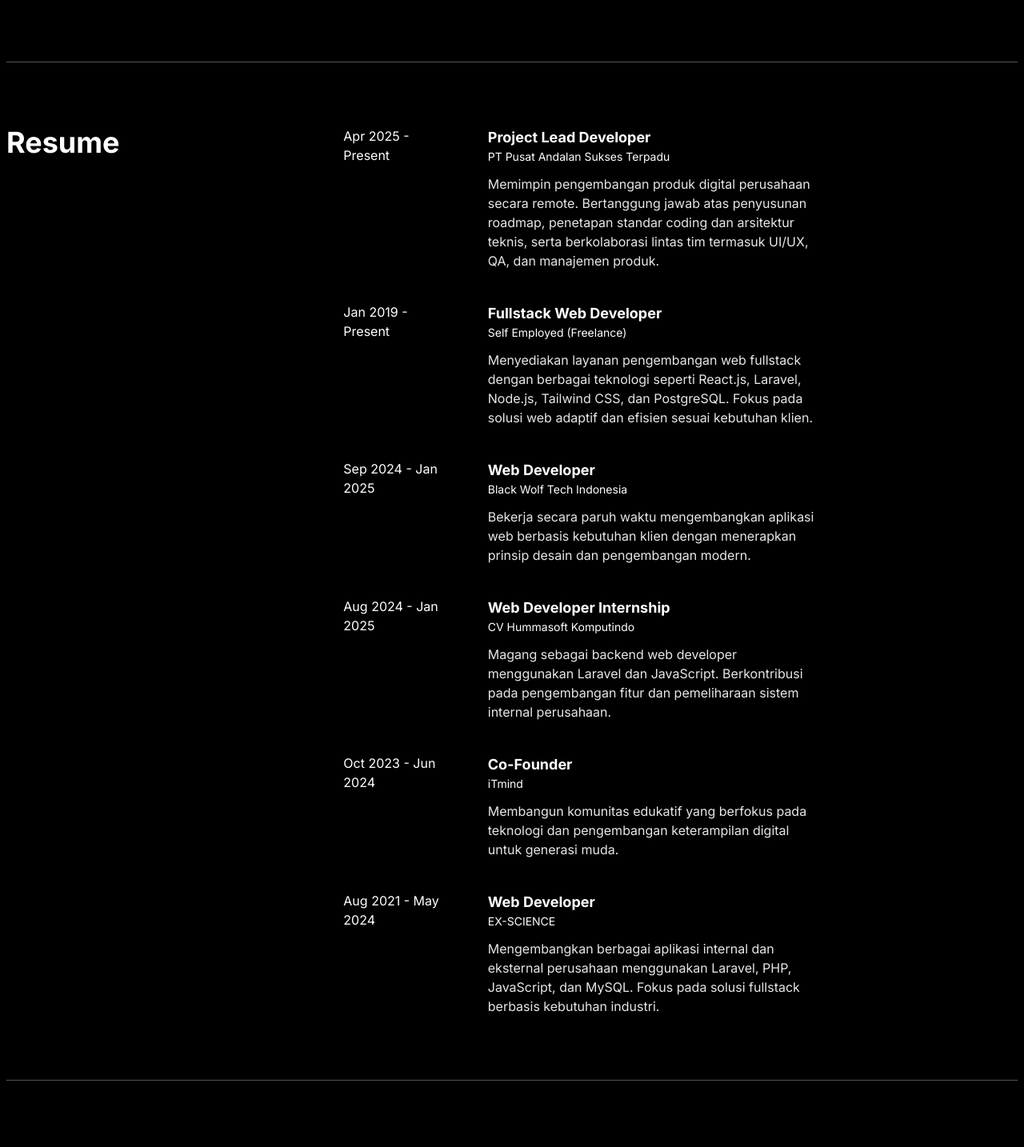
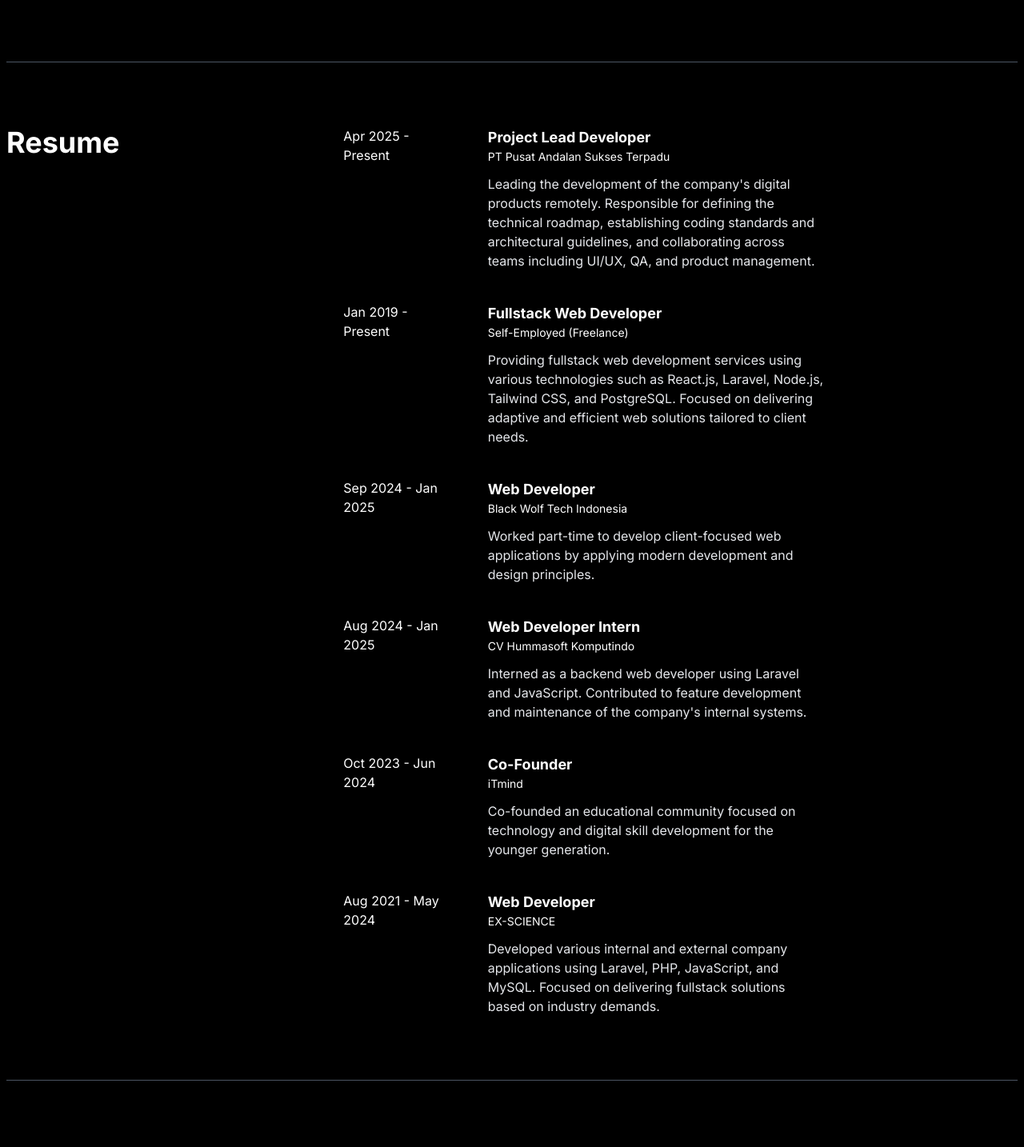
Before and after one commit to AlulCode45/My-Website, a Next.js app: page / in a window 1280 px wide. Shown: the part 1488-2922 px from the top of the page at 80% size. Built offline with nearby package versions, Linux system fonts and the light colour scheme.

Commit message:
fix: update job descriptions for clarity and consistency

```diff
--- a/src/app/page.tsx
+++ b/src/app/page.tsx
@@ -274,7 +274,7 @@ export default function Home() {
                   <b className="text-lg">Project Lead Developer</b>
                   <p className="text-sm text-white">PT Pusat Andalan Sukses Terpadu</p>
                   <p className="mt-3 text-gray-200">
-                    Memimpin pengembangan produk digital perusahaan secara remote. Bertanggung jawab atas penyusunan roadmap, penetapan standar coding dan arsitektur teknis, serta berkolaborasi lintas tim termasuk UI/UX, QA, dan manajemen produk.
+                    Leading the development of the company&apos;s digital products remotely. Responsible for defining the technical roadmap, establishing coding standards and architectural guidelines, and collaborating across teams including UI/UX, QA, and product management.
                   </p>
                 </div>
               </div>
@@ -286,9 +286,9 @@ export default function Home() {
                 </div>
                 <div className="col w-full md:w-3/6">
                   <b className="text-lg">Fullstack Web Developer</b>
-                  <p className="text-sm text-white">Self Employed (Freelance)</p>
+                  <p className="text-sm text-white">Self-Employed (Freelance)</p>
                   <p className="mt-3 text-gray-200">
-                    Menyediakan layanan pengembangan web fullstack dengan berbagai teknologi seperti React.js, Laravel, Node.js, Tailwind CSS, dan PostgreSQL. Fokus pada solusi web adaptif dan efisien sesuai kebutuhan klien.
+                    Providing fullstack web development services using various technologies such as React.js, Laravel, Node.js, Tailwind CSS, and PostgreSQL. Focused on delivering adaptive and efficient web solutions tailored to client needs.
                   </p>
                 </div>
               </div>
@@ -302,7 +302,7 @@ export default function Home() {
                   <b className="text-lg">Web Developer</b>
                   <p className="text-sm text-white">Black Wolf Tech Indonesia</p>
                   <p className="mt-3 text-gray-200">
-                    Bekerja secara paruh waktu mengembangkan aplikasi web berbasis kebutuhan klien dengan menerapkan prinsip desain dan pengembangan modern.
+                    Worked part-time to develop client-focused web applications by applying modern development and design principles.
                   </p>
                 </div>
               </div>
@@ -313,10 +313,10 @@ export default function Home() {
                   <span>Aug 2024 - Jan 2025</span>
                 </div>
                 <div className="col w-full md:w-3/6">
-                  <b className="text-lg">Web Developer Internship</b>
+                  <b className="text-lg">Web Developer Intern</b>
                   <p className="text-sm text-white">CV Hummasoft Komputindo</p>
                   <p className="mt-3 text-gray-200">
-                    Magang sebagai backend web developer menggunakan Laravel dan JavaScript. Berkontribusi pada pengembangan fitur dan pemeliharaan sistem internal perusahaan.
+                    Interned as a backend web developer using Laravel and JavaScript. Contributed to feature development and maintenance of the company&apos;s internal systems.
                   </p>
                 </div>
               </div>
@@ -330,7 +330,7 @@ export default function Home() {
                   <b className="text-lg">Co-Founder</b>
                   <p className="text-sm text-white">iTmind</p>
                   <p className="mt-3 text-gray-200">
-                    Membangun komunitas edukatif yang berfokus pada teknologi dan pengembangan keterampilan digital untuk generasi muda.
+                    Co-founded an educational community focused on technology and digital skill development for the younger generation.
                   </p>
                 </div>
               </div>
@@ -344,7 +344,7 @@ export default function Home() {
                   <b className="text-lg">Web Developer</b>
                   <p className="text-sm text-white">EX-SCIENCE</p>
                   <p className="mt-3 text-gray-200">
-                    Mengembangkan berbagai aplikasi internal dan eksternal perusahaan menggunakan Laravel, PHP, JavaScript, dan MySQL. Fokus pada solusi fullstack berbasis kebutuhan industri.
+                    Developed various internal and external company applications using Laravel, PHP, JavaScript, and MySQL. Focused on delivering fullstack solutions based on industry demands.
                   </p>
                 </div>
               </div>
```
